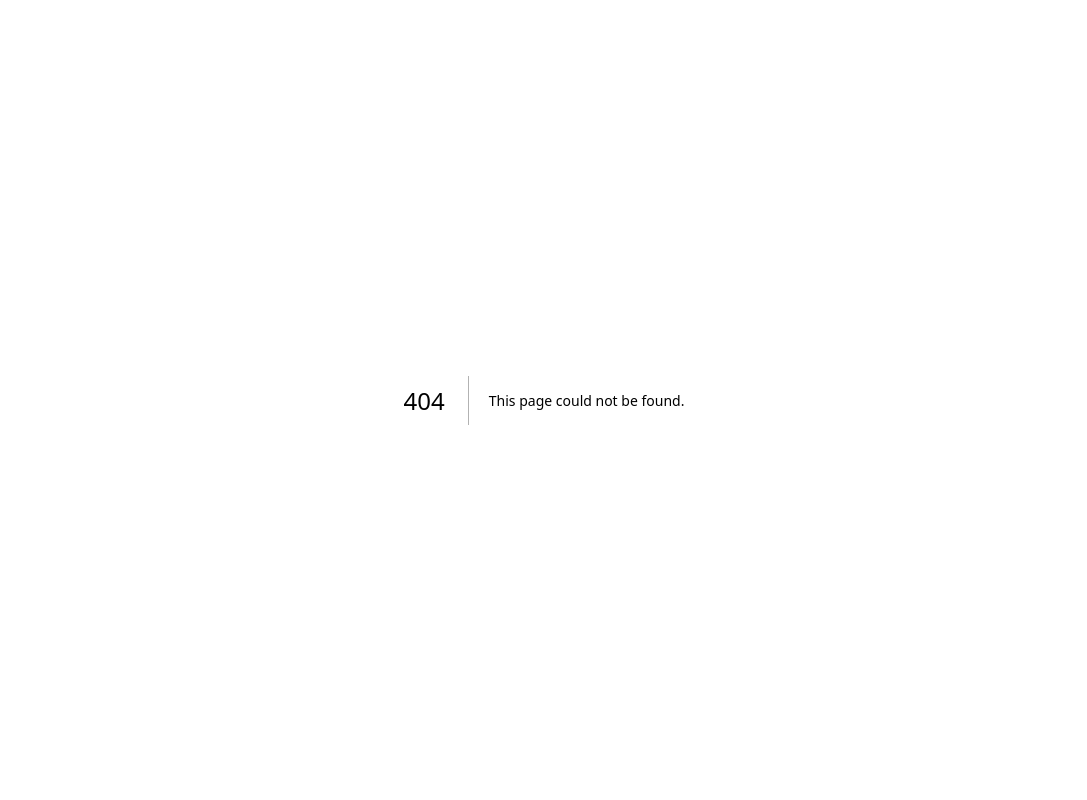
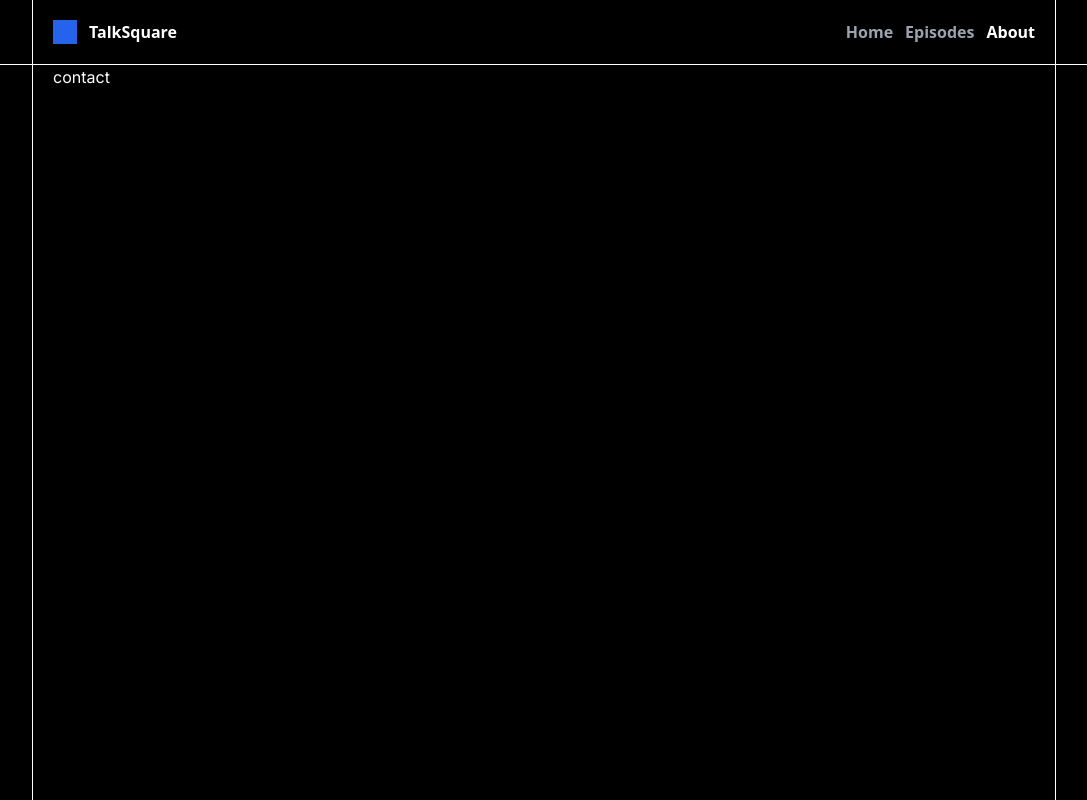
Before and after one commit to piotrszubert/TalkSquare, a Next.js app: page /about in a window 1280 px wide. Before the commit this address had no page. Shown: the top 800 px of the page, without its empty margins (96-1183 px from the left). Built offline with nearby package versions, Linux system fonts and the light colour scheme.

Commit message:
created about page, updated links

```diff
--- a/components/header.tsx
+++ b/components/header.tsx
@@ -4,7 +4,7 @@ import { useRouter } from "next/router";
 const links = [
     {name: 'Home', path: '/'},
     {name: 'Episodes', path: '/episodes'},
-    {name: 'Contact', path: '/contact'},
+    {name: 'About', path: '/about'},
 ]
 
 export default function Header() {
@@ -12,7 +12,8 @@ export default function Header() {
     return(
         <header className="border-b border-white">
             <div className="max-w-5xl mx-auto flex justify-between border-x border-white py-5 px-5">
-                <div className="font-bold">
+                <div className="font-bold flex items-center gap-3">
+                    <span className="bg-blue-600 w-6 h-6 inline-block"></span>
                     TalkSquare
                 </div>
                 <div>
--- /dev/null
+++ b/pages/about/index.tsx
@@ -0,0 +1,14 @@
+import Layout from "@/components/layout";
+import Head from "next/head";
+export default function AboutPage() {
+    return(
+        <>
+        <Head>
+            <title>TalkSquare - Contact</title>
+        </Head>
+        <Layout>
+            contact
+        </Layout>
+        </>
+    );
+}
```
